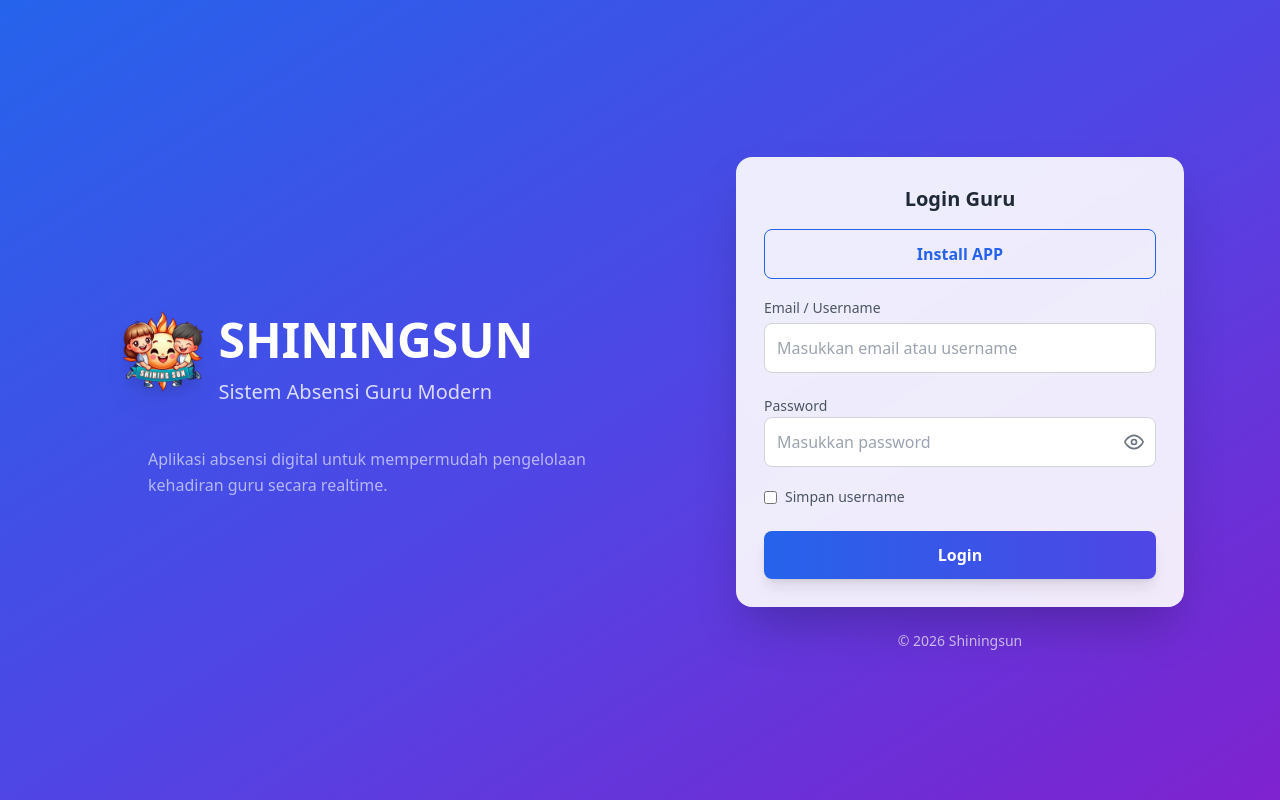
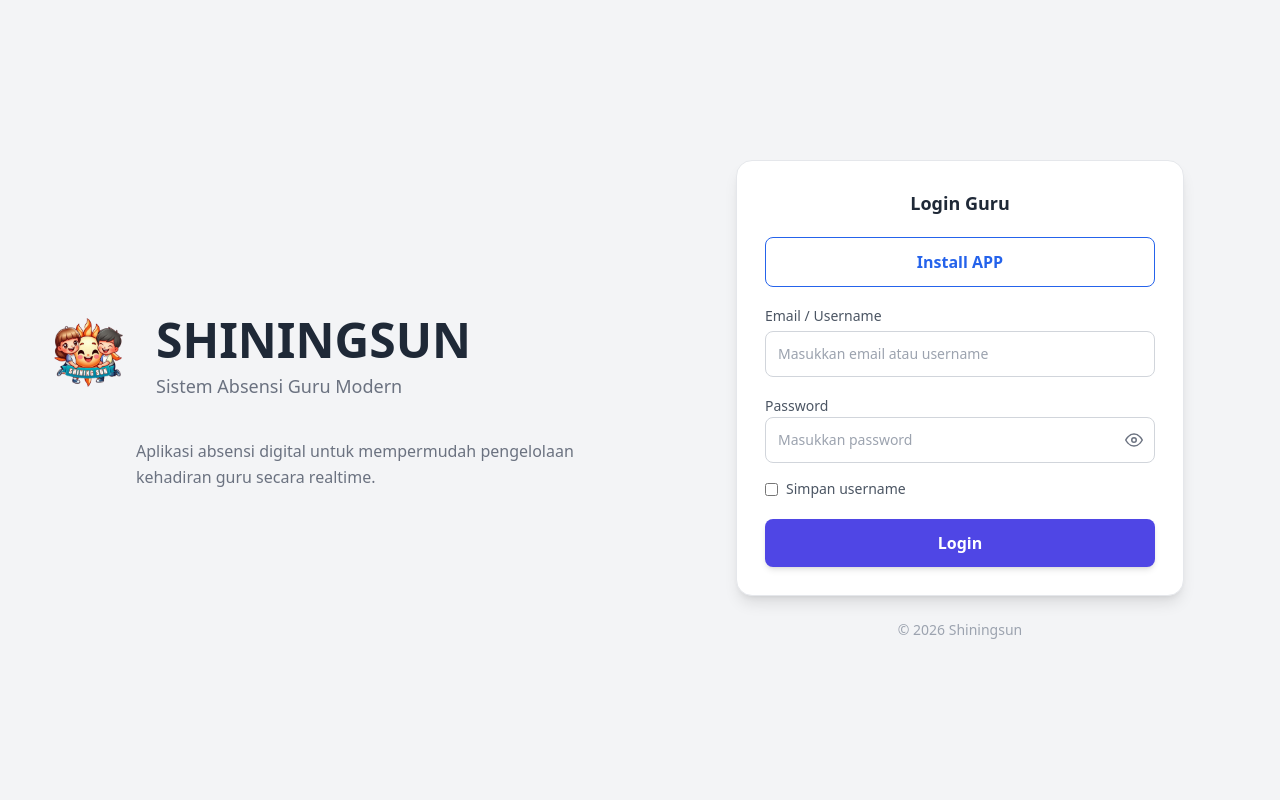
Before and after one commit to rafirachmawan/Absensi-Shiningsun-PWA, a React (Vite) app: page / in a window 1280 px wide. Built offline with nearby package versions, Linux system fonts and the light colour scheme.

Commit message:
Update UI

```diff
--- a/dev-dist/sw.js
+++ b/dev-dist/sw.js
@@ -82,7 +82,7 @@
     "revision": "3ca0b8505b4bec776b69afdba2768812"
   }, {
     "url": "index.html",
-    "revision": "0.8vklqdo49pk"
+    "revision": "0.8feprhd73g8"
   }], {});
   workbox.cleanupOutdatedCaches();
   workbox.registerRoute(new workbox.NavigationRoute(workbox.createHandlerBoundToURL("index.html"), {
--- a/src/layout/AdminLayout.jsx
+++ b/src/layout/AdminLayout.jsx
@@ -51,8 +51,8 @@
 
       {/* SIDEBAR */}
       <aside
-        className={`fixed left-0 top-0 z-40 h-screen w-64 bg-white border-r transform transition-transform duration-300
-        ${sidebarOpen ? "translate-x-0" : "-translate-x-full"}`}
+        className={`fixed left-0 top-0 z-40 h-screen w-64 bg-white border-r transform transition-transform duration-300 flex flex-col
+  ${sidebarOpen ? "translate-x-0" : "-translate-x-full"}`}
       >
         {/* LOGO */}
         <div className="h-[64px] flex items-center border-b px-4">
@@ -69,7 +69,7 @@
         </div>
 
         {/* MENU */}
-        <nav className="p-3 space-y-1">
+        <nav className="flex-1 p-3 space-y-1 overflow-y-auto">
           <button
             onClick={() => {
               navigate("/admin/dashboard");
@@ -112,10 +112,10 @@
         </nav>
 
         {/* LOGOUT */}
-        <div className="absolute bottom-0 w-full p-3 border-t">
+        <div className="p-3 border-t mb-2">
           <button
             onClick={handleLogout}
-            className="flex items-center gap-3 text-red-500"
+            className="flex items-center gap-3 text-red-500 w-full px-3 py-2 rounded hover:bg-red-50"
           >
             🚪 Logout
           </button>
--- a/src/pages/Login.jsx
+++ b/src/pages/Login.jsx
@@ -25,10 +25,8 @@
   const [showPassword, setShowPassword] = useState(false);
   const [remember, setRemember] = useState(false);
 
-  /* LOAD USERNAME JIKA PERNAH DISIMPAN */
   useEffect(() => {
     const saved = localStorage.getItem("rememberUser");
-
     if (saved) {
       setIdentifier(saved);
       setRemember(true);
@@ -79,8 +77,6 @@
         return;
       }
 
-      /* SIMPAN USERNAME JIKA DICENTANG */
-
       if (remember) {
         localStorage.setItem("rememberUser", identifier);
       } else {
@@ -99,30 +95,23 @@
   };
 
   return (
-    <div className="min-h-screen flex flex-col md:flex-row bg-gradient-to-br from-blue-600 via-indigo-600 to-purple-700">
+    <div className="min-h-screen flex flex-col md:flex-row bg-gray-100">
       {/* LEFT SIDE */}
-
-      <div className="hidden md:flex md:w-1/2 flex-col justify-center items-center text-white p-10">
+      <div className="hidden md:flex md:w-1/2 flex-col justify-center items-center p-10">
         <div className="max-w-xl text-center md:text-left">
-          <div className="flex items-center justify-center md:justify-startgap-5 mb-8">
-            <div className="flex items-center justify-center">
-              <img
-                src={logo}
-                alt="logo"
-                className="w-28 h-28 object-contain drop-shadow-xl"
-              />
-            </div>
+          <div className="flex items-center gap-5 mb-8">
+            <img src={logo} alt="logo" className="w-24 h-24 object-contain" />
 
             <div>
-              <h1 className="text-5xl font-bold leading-tight">SHININGSUN</h1>
+              <h1 className="text-5xl font-bold text-gray-800">SHININGSUN</h1>
 
-              <p className="text-white/80 text-xl mt-2">
+              <p className="text-gray-500 text-lg mt-2">
                 Sistem Absensi Guru Modern
               </p>
             </div>
           </div>
 
-          <p className="text-white/60 text-base mt-4 leading-relaxed ml-[108px]">
+          <p className="text-gray-500 text-base leading-relaxed ml-[96px]">
             Aplikasi absensi digital untuk mempermudah pengelolaan kehadiran
             guru secara realtime.
           </p>
@@ -130,27 +119,26 @@
       </div>
 
       {/* RIGHT SIDE */}
-
       <div className="flex flex-1 items-center justify-center p-6">
         <div className="w-full max-w-md">
           {/* MOBILE HEADER */}
-
-          <div className="text-center mb-4 md:hidden">
+          <div className="text-center mb-6 md:hidden">
             <img
               src={logo}
               alt="logo"
-              className="w-32 h-32 object-contain mx-auto drop-shadow-lg mt-3"
+              className="w-28 h-28 object-contain mx-auto"
             />
 
-            <h1 className="text-2xl font-bold text-white -mt-2">SHININGSUN</h1>
+            <h1 className="text-2xl font-bold text-gray-800 mt-2">
+              SHININGSUN
+            </h1>
 
-            <p className="text-white/80 text-sm -mt-1">Sistem Absensi Guru</p>
+            <p className="text-gray-500 text-sm">Sistem Absensi Guru</p>
           </div>
 
           {/* LOGIN CARD */}
-
-          <div className="bg-white/90 backdrop-blur-lg rounded-2xl shadow-2xl p-7 mt-2">
-            <h2 className="text-xl font-semibold text-gray-800 mb-4 text-center">
+          <div className="bg-white rounded-2xl shadow-lg p-7 border border-gray-200">
+            <h2 className="text-lg font-semibold text-gray-800 mb-5 text-center">
               Login Guru
             </h2>
 
@@ -159,69 +147,63 @@
             </div>
 
             {/* USERNAME */}
-
-            <div className="mb-5">
+            <div className="mb-4">
               <label className="text-sm text-gray-600">Email / Username</label>
 
               <input
                 placeholder="Masukkan email atau username"
                 value={identifier}
                 onChange={(e) => setIdentifier(e.target.value)}
-                className="mt-1 w-full border border-gray-300 rounded-lg p-3 focus:ring-2 focus:ring-blue-500 outline-none"
+                className="mt-1 w-full border border-gray-300 rounded-lg p-3 text-sm focus:ring-2 focus:ring-indigo-500 outline-none"
               />
             </div>
 
             {/* PASSWORD */}
-
-            <div className="mb-5">
+            <div className="mb-4">
               <label className="text-sm text-gray-600">Password</label>
 
-              <div className="relative ">
+              <div className="relative">
                 <input
                   type={showPassword ? "text" : "password"}
                   placeholder="Masukkan password"
                   value={password}
                   onChange={(e) => setPassword(e.target.value)}
-                  className="w-full border border-gray-300 rounded-lg p-3 pr-10 focus:ring-2 focus:ring-blue-500 outline-none"
+                  className="w-full border border-gray-300 rounded-lg p-3 pr-10 text-sm focus:ring-2 focus:ring-indigo-500 outline-none"
                 />
 
-                {/* ICON MATA */}
                 <button
                   type="button"
                   onClick={() => setShowPassword(!showPassword)}
                   className="absolute right-3 top-1/2 -translate-y-1/2 text-gray-500"
                 >
-                  {showPassword ? <FiEyeOff size={20} /> : <FiEye size={20} />}
+                  {showPassword ? <FiEyeOff size={18} /> : <FiEye size={18} />}
                 </button>
               </div>
             </div>
 
             {/* REMEMBER */}
-
             <div className="flex items-center mb-5">
               <input
                 type="checkbox"
                 checked={remember}
                 onChange={(e) => setRemember(e.target.checked)}
-                className="mr-2"
+                className="mr-2 accent-indigo-600"
               />
 
               <span className="text-sm text-gray-600">Simpan username</span>
             </div>
 
             {/* LOGIN BUTTON */}
-
             <button
               onClick={handleLogin}
-              className="w-full mt-1 bg-gradient-to-r from-blue-600 to-indigo-600 hover:opacity-90 text-white font-semibold py-3 rounded-lg shadow-lg transition"
+              className="w-full bg-indigo-600 hover:bg-indigo-700 text-white font-semibold py-3 rounded-lg shadow-md transition"
             >
               Login
             </button>
           </div>
 
           {/* FOOTER */}
-
-          <p className="text-center text-white/70 text-sm mt-6">
+          <p className="text-center text-gray-400 text-sm mt-6">
             © 2026 Shiningsun
           </p>
         </div>
```
